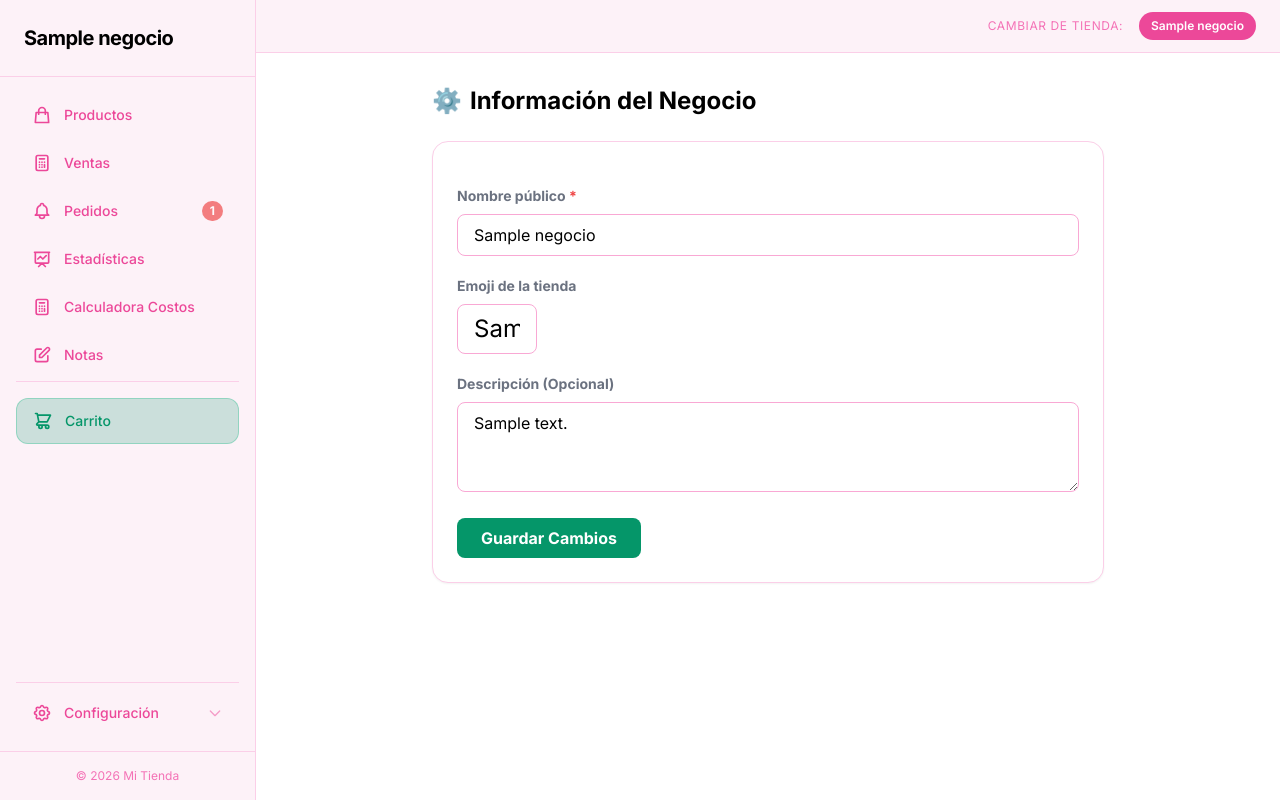
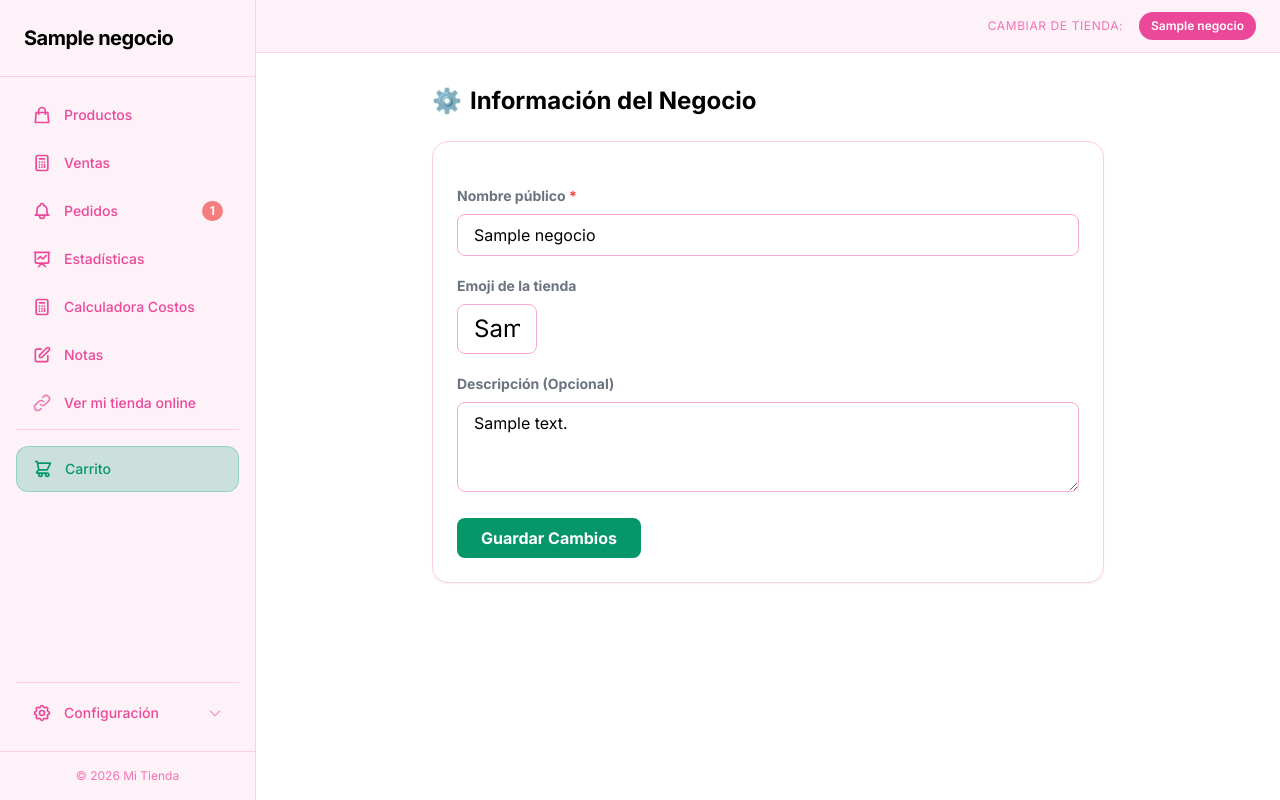
Before and after one commit to Maxii9/Dulce_Detalle, a Django app: page /configurar/tienda/ in a window 1280 px wide. Run offline with Django 5.2, Linux system fonts and the light colour scheme; a user stored in the database is signed in; tables that the repository leaves empty hold one stand-in row (values such as "Sample post"); some libraries are stand-ins or nearby versions.

Commit message:
Implementar Modo Vista Previa para dueños de tienda

```diff
--- a/dulce_detalle/app/templates/base.html
+++ b/dulce_detalle/app/templates/base.html
@@ -209,6 +209,15 @@
         Notas
       </a>
 
+      <!-- Tienda Pública -->
+      <a href="{% url 'tienda_publica' negocio.slug %}" target="_blank"
+        class="flex items-center gap-3 px-4 py-3 rounded-xl font-medium text-sm transition-all text-sidebar-text hover:bg-nav-hover-bg hover:text-nav-hover-text">
+        <svg class="w-5 h-5 opacity-70" fill="none" stroke="currentColor" viewBox="0 0 24 24">
+          <path stroke-linecap="round" stroke-linejoin="round" stroke-width="2" d="M13.828 10.172a4 4 0 00-5.656 0l-4 4a4 4 0 105.656 5.656l1.102-1.101m-.758-4.899a4 4 0 005.656 0l4-4a4 4 0 00-5.656-5.656l-1.1 1.1"></path>
+        </svg>
+        Ver mi tienda online
+      </a>
+
       <!-- Carrito -->
       <div class="pt-4 mt-3 border-t border-sidebar-border">
         <a href="{% url 'nueva_venta' %}"
--- a/dulce_detalle/app/templates/tienda_publica/index.html
+++ b/dulce_detalle/app/templates/tienda_publica/index.html
@@ -82,7 +82,11 @@
       <p class="text-lg font-extrabold text-gray-900 mt-auto">$ {{ producto.precio }}</p>
 
       <div class="mt-4">
-        {% if producto.stock > 0 %}
+        {% if es_propietario %}
+        <button disabled class="w-full py-2.5 bg-indigo-50 text-indigo-500 border border-indigo-200 font-medium rounded-xl cursor-not-allowed text-sm">
+          Modo Vista Previa
+        </button>
+        {% elif producto.stock > 0 %}
           {% if en_carrito >= producto.stock %}
           <button disabled class="w-full py-2.5 bg-amber-50 text-amber-600 border border-amber-200 font-medium rounded-xl cursor-not-allowed text-sm">
             Máx. en carrito ({{ en_carrito }})
--- a/dulce_detalle/app/views.py
+++ b/dulce_detalle/app/views.py
@@ -536,6 +536,8 @@ def tienda_publica(request, slug):
         for p in productos
     ]
 
+    es_propietario = request.user.is_authenticated and (request.user.is_superuser or request.user == negocio.propietario)
+
     return render(request, 'tienda_publica/index.html', {
         'negocio': negocio,
         'productos_con_cant': productos_con_cant,
@@ -544,10 +546,17 @@ def tienda_publica(request, slug):
         'tipos': tipos,
         'carrito_count': carrito_count,
         'top_vendidos': top_vendidos,
+        'es_propietario': es_propietario,
     })
 
 def agregar_carrito_publico(request, slug, pk):
     producto = get_object_or_404(services.Producto, pk=pk, negocio__slug=slug)
+    negocio = producto.negocio
+
+    if request.user.is_authenticated and (request.user.is_superuser or request.user == negocio.propietario):
+        messages.error(request, 'Modo Vista Previa: No puedes añadir productos a tu propio carrito.')
+        return redirect('tienda_publica', slug=slug)
+
     carrito = request.session.get('carrito_publico', {})
     cantidad_actual = carrito.get(str(pk), 0)
     if cantidad_actual >= producto.stock:
@@ -562,6 +571,12 @@ def quitar_carrito_publico(request, slug, pk):
 
 def checkout_publico(request, slug):
     negocio = get_object_or_404(services.Negocio, slug=slug)
+
+    es_propietario = request.user.is_authenticated and (request.user.is_superuser or request.user == negocio.propietario)
+    if es_propietario:
+        messages.error(request, 'Modo Vista Previa: No puedes generar pedidos de prueba en tu propia tienda.')
+        return redirect('tienda_publica', slug=slug)
+
     carrito_items = services.get_carrito_publico_detalle(request.session, slug)
     total = services.carrito_publico_total(request.session, slug)
 
```
Also changed, not shown: dulce_detalle/app/templates/tienda_publica/base_publica.html (+13 -0 lines).
